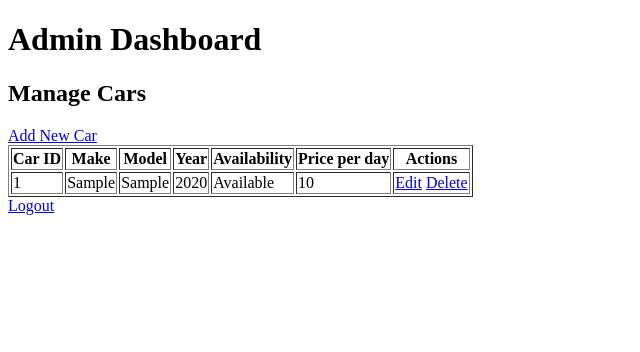
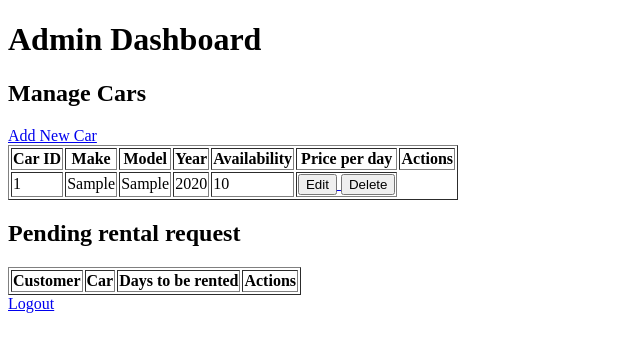
Before and after one commit to wenardsantos/rent-car, a PHP site: page /admin_dashboard.php in a window 1280 px wide. Shown: the top 352 px of the page, without its empty margins (0-640 px from the left). Run offline with PHP 8.4, Linux system fonts and the light colour scheme; the visitor is signed in with stand-in values (Sample User, id 1); tables that the repository leaves empty or names only in its code hold one stand-in row (values such as "Sample post"); lists and menus that the app fills with data are empty.

Commit message:
added pending rentals table

```diff
--- a/admin_dashboard.php
+++ b/admin_dashboard.php
@@ -9,8 +9,18 @@ if (!isset($_SESSION['role']) || $_SESSION['role'] !== 'admin') {
 
 include './connect_db.php';
 
+$cars_sql = "SELECT * FROM cars";
+$cars_result = $conn->query($cars_sql);
+
+// Fetch pending cars requests
+$sql = "SELECT r.rental_id, r.car_id, r.user_id, c.make, c.model, u.username, r.status
+        FROM rentals r
+        JOIN cars c ON r.car_id = c.car_id
+        JOIN users u ON r.user_id = u.user_id
+        WHERE r.status = 'pending'";
+
 // Fetch all cars from database
-$result = $conn->query("SELECT * FROM cars");
+$rental_results = $conn->query($sql);
 ?>
 
 <!DOCTYPE html>
@@ -24,7 +34,6 @@ $result = $conn->query("SELECT * FROM cars");
     <h1>Admin Dashboard</h1>
     <h2>Manage Cars</h2>
     <a href="add_car.html">Add New Car</a>
-
     <table border="1">
         <tr>
             <th>Car ID</th>
@@ -35,22 +44,44 @@ $result = $conn->query("SELECT * FROM cars");
             <th>Price per day</th>
             <th>Actions</th>
         </tr>
-        <?php while ($car = $result->fetch_assoc()): ?>
+        <?php while ($cars = $cars_result->fetch_assoc()): ?>
+            <tr>
+                <td><?= $cars['car_id']?></td>
+                <td><?= $cars['make']?></td>
+                <td><?= $cars['model']?></td>
+                <td><?= $cars['year']?></td>
+                <td><?= $cars['price_per_day']?></td>
+                <td>
+                    <a href="edit_car.php?car_id=<?= $cars['car_id'] ?>">
+                        <button>Edit</button>
+                    </a>
+                    <a href="delete_car.php?car_id=<?= $cars['car_id'] ?>">
+                        <button class="disapprove">Delete</button>
+                    </a>
+                </td>
+            </tr>
+        <?php endwhile; ?>
+    </table>
+
+    <h2>Pending rental request</h2>
+    <table border="1">
         <tr>
-            <!--Using an associative array to store the records from database-->
-            <td><?= $car['car_id'] ?></td>
-            <td><?= $car['make'] ?></td>
-            <td><?= $car['model'] ?></td>
-            <td><?= $car['year'] ?></td>
-            <td><?= $car['availability'] ? 'Available' : 'Rented' ?></td>
-            <td><?= $car['price_per_day'] ?></td>
-            <td>
-                <!--Sending car_id using URL and grab it with $_GET-->
-                <a href="edit_car.php?car_id=<?= $car['car_id'] ?>">Edit</a>
-                <a href="delete_car.php?car_id=<?= $car['car_id'] ?>">Delete</a>
-            </td>
+            <th>Customer</th>
+            <th>Car</th>
+            <th>Days to be rented</th>
+            <th>Actions</th>
         </tr>
-        <?php endwhile; ?>
+        <?php while ($rental = $rental_results->fetch_assoc()):?>
+            <tr>
+                <td><?php $rental['username']?></td>
+                <td><?php $rental['make'] . ' ' . $rental['model']?></td>
+                <td><?php $rental['days']?></td>
+                <td>
+                    <a href="approve_rental.php">Approve</a>
+                    <a href="disapprove_rental.php">Disapprove</a>
+                </td>
+            </tr>
+            <?php endwhile;?>
     </table>
 
     <a href="logout.php">Logout</a>
--- a/customer_dashboard.php
+++ b/customer_dashboard.php
@@ -8,8 +8,8 @@ if (!isset($_SESSION['role']) || $_SESSION['role'] !== 'customer') {
 }
 
 include 'connect_db.php';
-
-$result = $conn->query("SELECT * FROM cars WHERE availability = 1");
+$sql = "SELECT * FROM cars WHERE car_id NOT IN (SELECT car_id FROM rentals WHERE rent_date IS NULL)";
+$result = $conn->query($sql);
 ?>
 
 <!DOCTYPE html>
@@ -39,7 +39,7 @@ $result = $conn->query("SELECT * FROM cars WHERE availability = 1");
             <td><?= $car['year'] ?></td>
             <td><?= $car['availability'] ? "Available" : "Rented" ?></td>
             <td><?= $car['price_per_day'] ?></td>
-            <td><a href="./customer_dashboard.php">Rent this car</a></td>
+            <td><a href="rent_car.php?car_id=<?=$car['car_id']?>">Rent this car</a></td>
         </tr>
         <?php endwhile; ?>
     </table>
```
Also changed, not shown: delete_car.php (+2 -6 lines), rent_car.php (added, +33 -0 lines).
